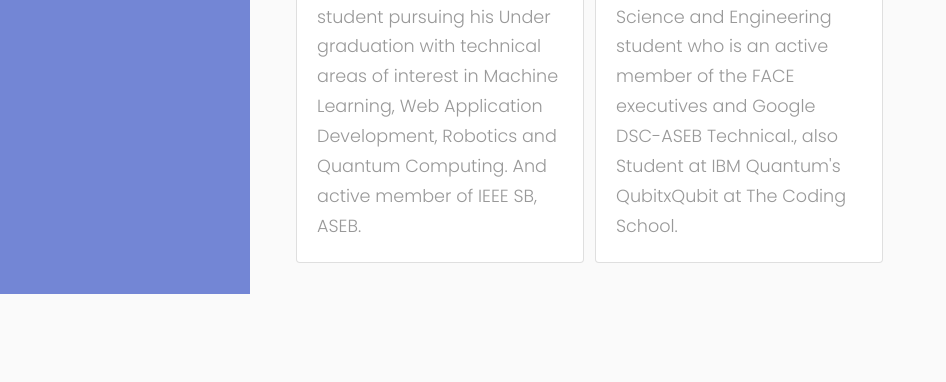
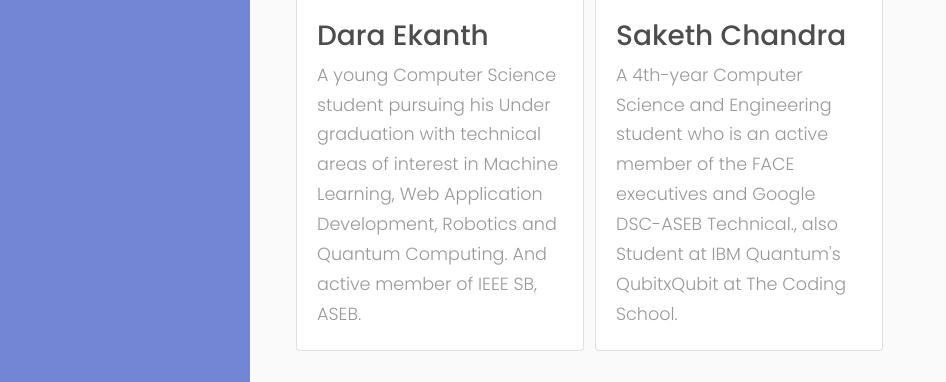
Before and after one commit to Dara-Ekanth/e-mart, a Django app: page /about/us in a window 1280 px wide. Shown: the part 766-1148 px from the top of the page, without its empty margins (0-946 px from the left). Before the commit the page ends 1060 px from the top, so only its background shows below. Run offline with Django 3.2, Linux system fonts and the light colour scheme; some libraries are stand-ins or nearby versions.

Commit message:
About us page updated

```diff
--- a/store/templates/store/about.html
+++ b/store/templates/store/about.html
@@ -22,12 +22,14 @@
             the users to take a decision to buy the product or not.</p>
         <hr>
         <div>
+            <h2>Developers</h2>
             <table>
                 <td style="padding-right: 10px">
                     <div class="card" style="width: 18rem;">
                         <img class="card-img-top"
                              src="https://avatars.githubusercontent.com/u/54109224?v=4" alt="Card image cap">
                         <div class="card-body">
+                            <h3>Dara Ekanth</h3>
                             <p class="card-text">A young Computer Science student pursuing his Under graduation with
                                 technical areas of interest in Machine Learning, Web Application Development, Robotics
                                 and
@@ -40,6 +42,7 @@
                         <img class="card-img-top"
                              src="https://avatars.githubusercontent.com/u/46235445?v=4" alt="Card image cap">
                         <div class="card-body">
+                            <h3>Saketh Chandra</h3>
                             <p class="card-text">A 4th-year Computer Science and Engineering student who is an active
                                 member
                                 of the FACE executives and Google DSC-ASEB Technical., also Student at IBM Quantum's
```
